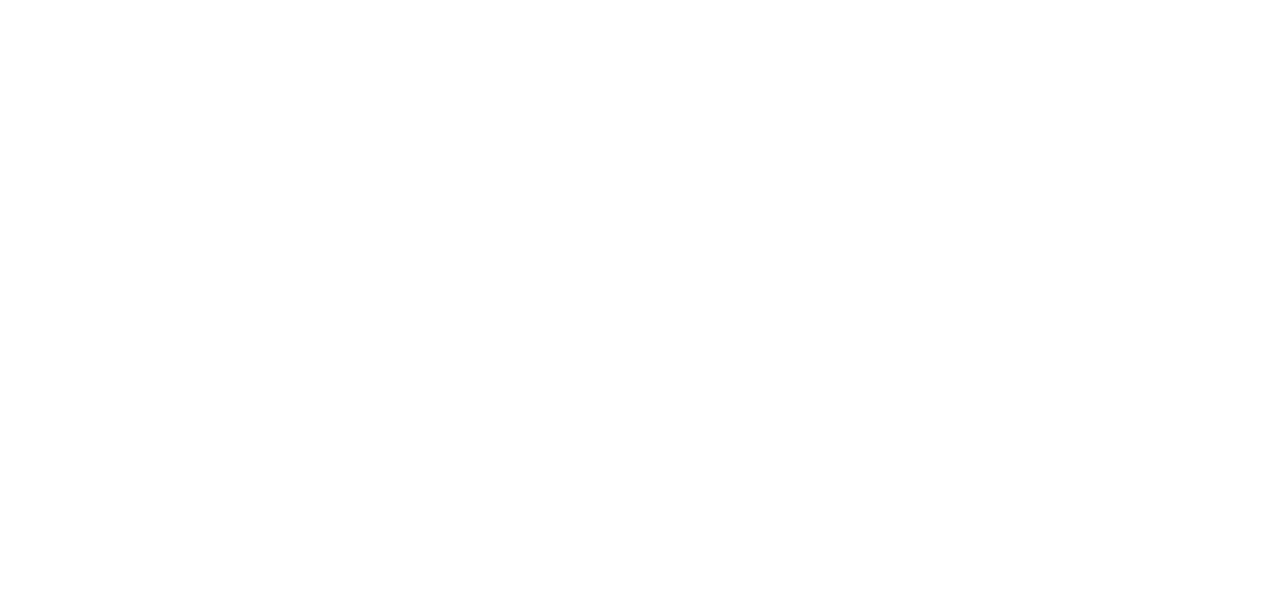
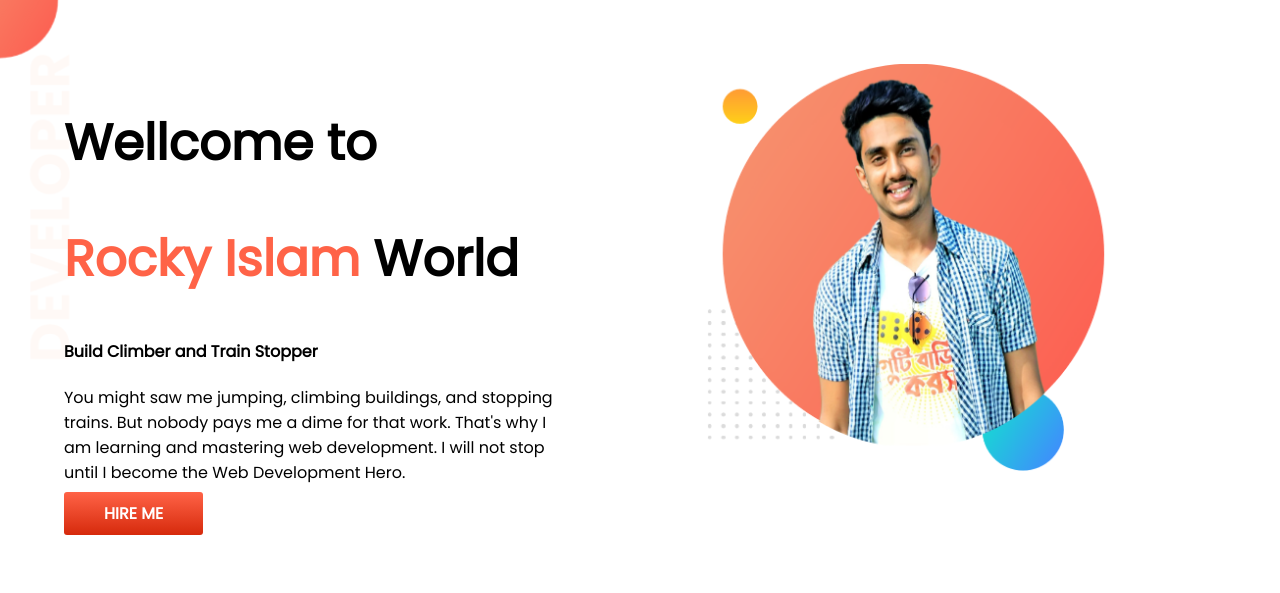
Before and after one commit to Rocky971/personal-portfolio, a plain HTML site: page index.html in a window 1280 px wide. Drawn offline with Linux system fonts and the light colour scheme.

Commit message:
first-section added

```diff
--- a/index.html
+++ b/index.html
@@ -1,13 +1,32 @@
 <!DOCTYPE html>
 <html lang="en">
+
 <head>
     <meta charset="UTF-8">
     <meta http-equiv="X-UA-Compatible" content="IE=edge">
     <meta name="viewport" content="width=device-width, initial-scale=1.0">
     <title>Rocky portfolio</title>
+    <link rel="preconnect" href="https://fonts.googleapis.com">
+    <link rel="preconnect" href="https://fonts.gstatic.com" crossorigin>
+    <link href="https://fonts.googleapis.com/css2?family=Poppins&display=swap" rel="stylesheet">
     <link rel="stylesheet" href="style.css">
 </head>
+
 <body>
+    <section class="top-banner">
+        <div class="first-line">
+            <h1>Wellcome to </h1>
+            <h1><span class="orange-color">Rocky Islam</span> World</h1>
+            <h4>Build Climber and Train Stopper</h4>
+            <p>You might saw me jumping, climbing buildings, and stopping trains. But nobody pays me a dime for that
+                work. That's why I am learning and mastering web development. I will not stop until I become the Web
+                Development Hero.</p>
+            <a class="hire-me" target="_blank" href="https://www.facebook.com/rsRocky007/">HIRE ME</a>
+        </div>
+        <div class="first-line">
+            <img src="images/my-bg.png" alt="">
+        </div>
+    </section>
+</body>
 
-</body>
 </html>
--- a/style.css
+++ b/style.css
@@ -0,0 +1,33 @@
+body{
+    font-family: 'Poppins', sans-serif;
+    margin: 0;
+    padding: 0;
+}
+h1{
+    font-size: 50px;
+}
+.orange-color{
+    color: tomato;
+}
+section{
+    display: flex;
+}
+.first-line{
+    width: 50%;
+    padding: 5%;
+}
+.first-line img{
+    width: 80%;
+}
+.hire-me{
+    text-decoration: none;
+    padding: 10px 40px;
+    font-weight: 700;
+    border-radius: 3px;
+    background-image: linear-gradient(tomato,rgb(214, 42, 12));
+    color: rgb(255, 255, 255);
+}
+.top-banner{
+    background-image: url(images/top-banner.png);
+    background-repeat: no-repeat;
+}
```
Also changed, not shown: images/dream-bg.png (added), images/exp-bg.png (added), images/my-bg.png (added), images/my-bg2.png (added), images/top-banner.png (added), showOff/My project.png (added), showOff/my-bg.png (added).
